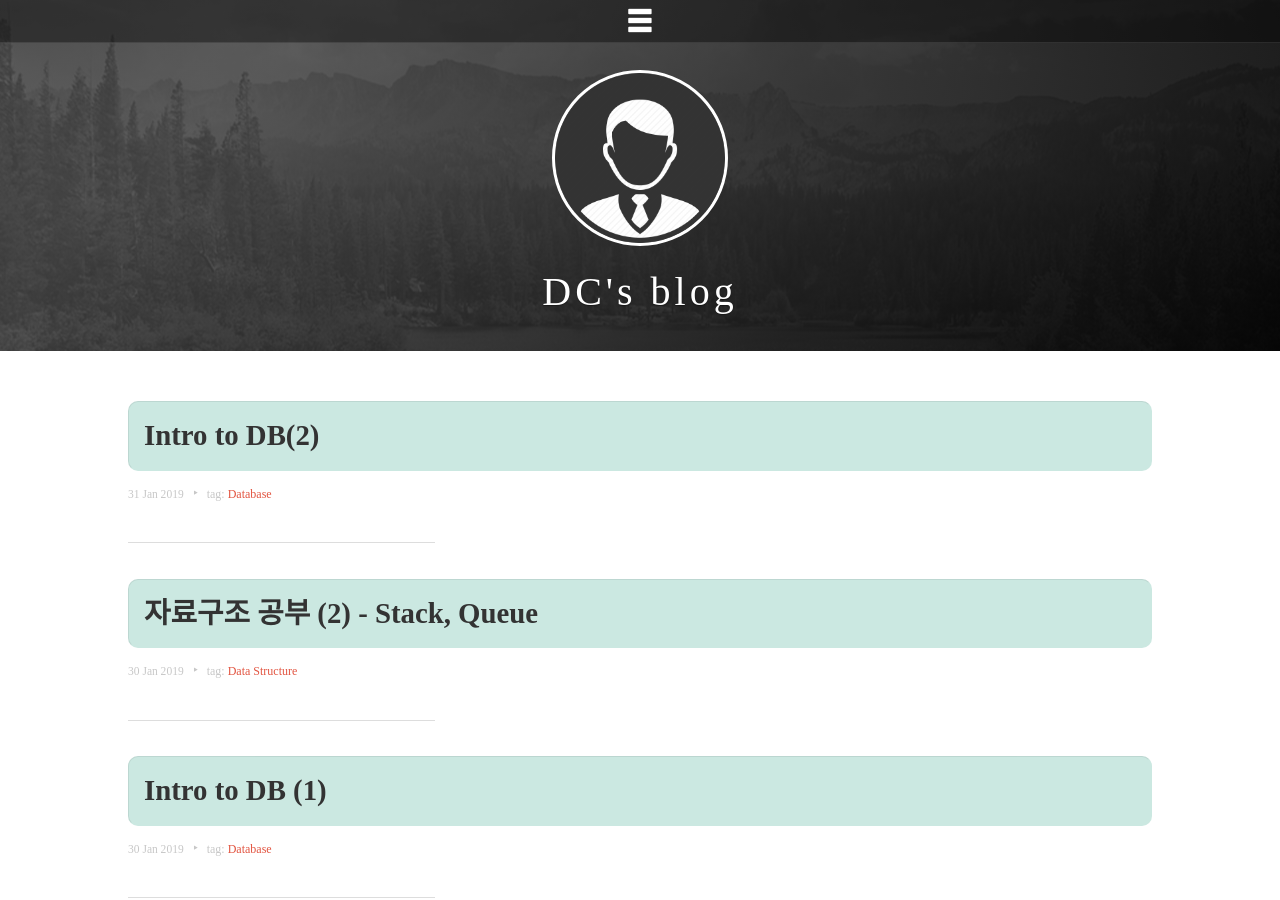
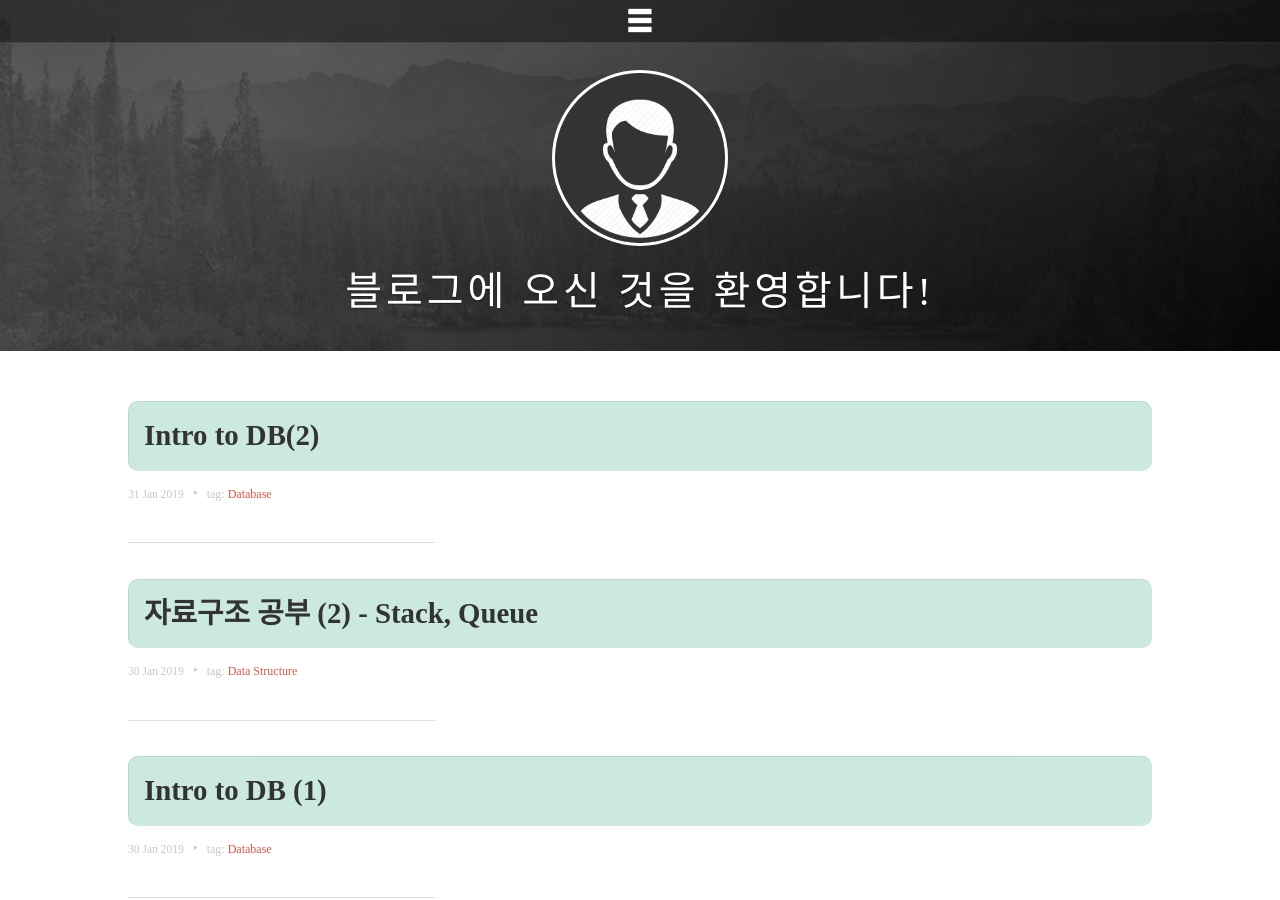
Before and after one commit to DongChanS/DongChanS.github.io, a Jekyll site: the page built from index.html, in a window 1280 px wide and 900 px high. Built offline with Jekyll 4.4.1, drawn with Linux system fonts in a browser that asks for light colours; some web fonts are replaced; the list of posts is cut into pages by our own code.

Commit message:
Update _config.yml

```diff
--- a/_config.yml
+++ b/_config.yml
@@ -1,7 +1,7 @@
 # Site settings
-title: DC's blog
+title: 블로그에 오신 것을 환영합니다!
 description: '수학과를 갓 졸업한 SSAFY 교육생의 블로그입니다'
-url: 'https://start6666.github.io'
+url: 'https://dongchans.github.io'
 baseurl:
 # google_analytics: 'UA-XXXXXX-X'
 # disqus_shortname: 'your-disqus-name'
@@ -13,7 +13,7 @@
   email: start6663@gmail.com
   twitter_username:
   facebook_username:
-  github_username:  start6666
+  github_username:  DongChanS
   linkedin_username:
 
 defaults:
```
